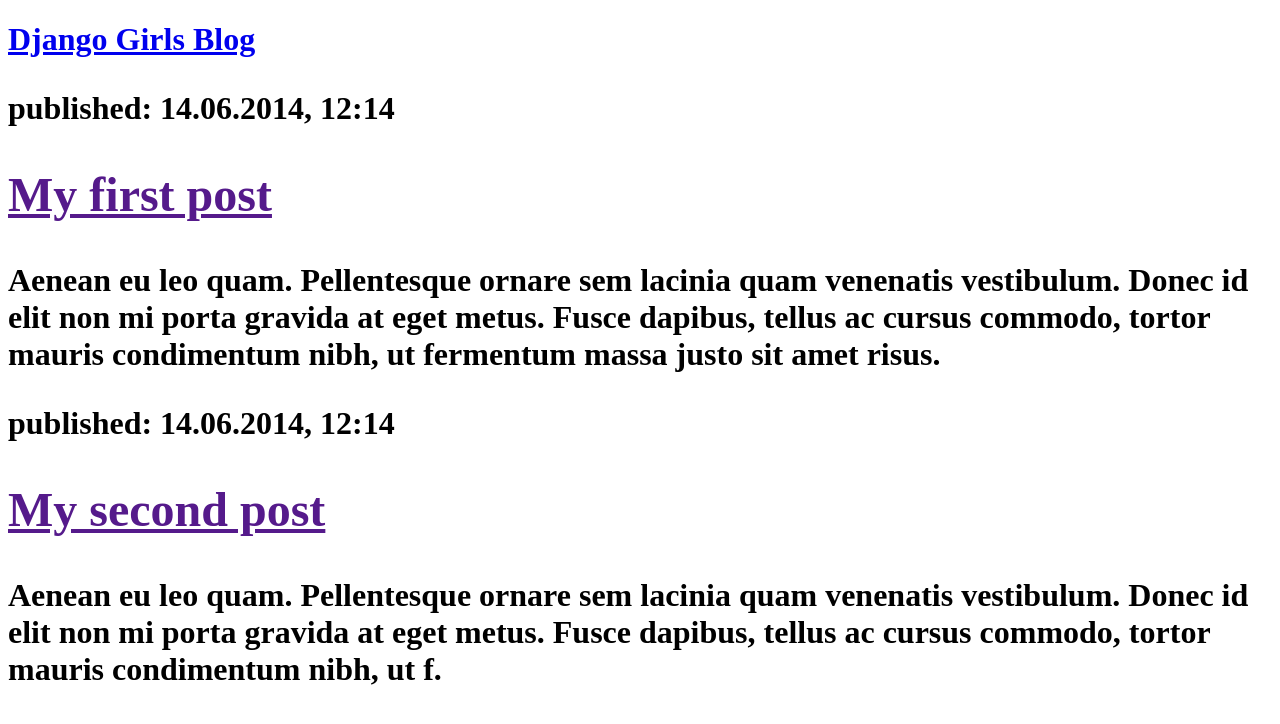
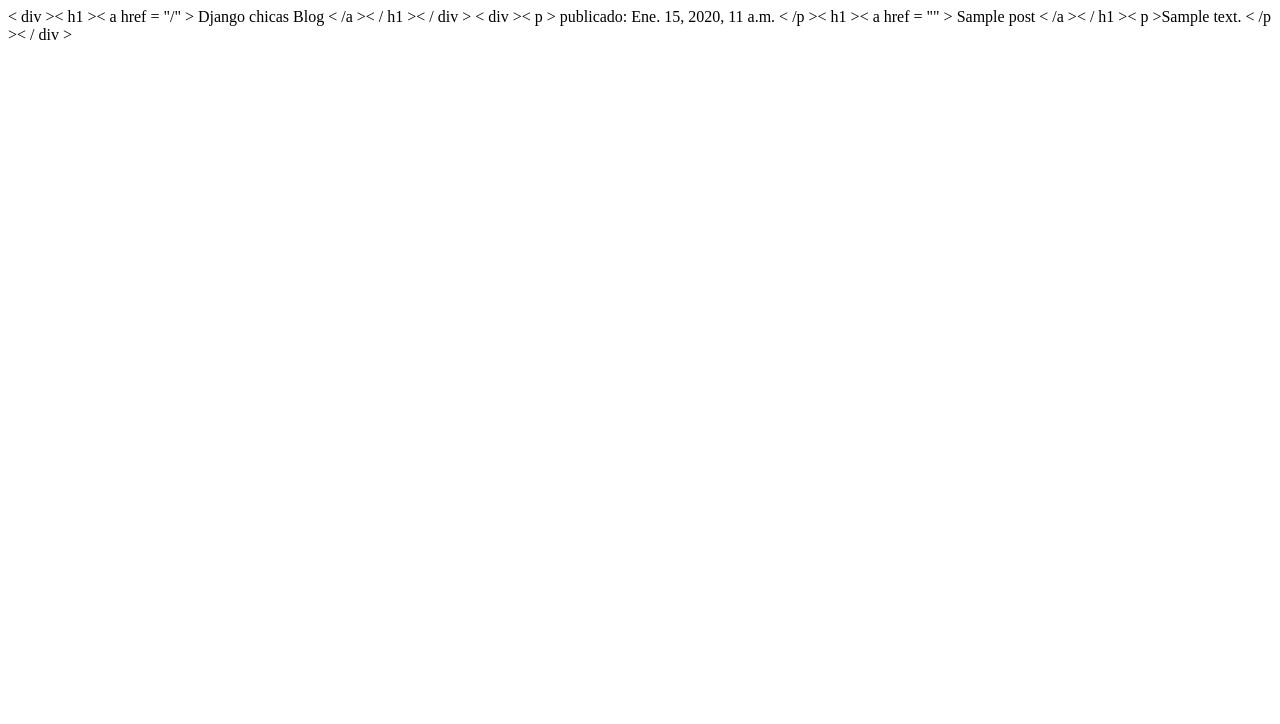
Before and after one commit to kmechatronik/my-first-blog, a Django app: template blog/templates/blog/post_list.html in a window 1280 px wide. Shown: the top 724 px of the page. Run offline with Django 3.2, Linux system fonts and the light colour scheme; the template is opened without the code that fills it: values that come from a table or form of the project are taken from there, others are empty; tables that the repository leaves empty hold one stand-in row (values such as "Sample post").

Commit message:
Templates modificados para mostrar post desde base de datos.

```diff
--- a/blog/templates/blog/post_list.html
+++ b/blog/templates/blog/post_list.html
@@ -5,20 +5,10 @@
         <title>Django Girls blog</title>
     </head>
     <body>
-        <div>
-            <h1><a href="/">Django Girls Blog</a></
-        </div>
-
-        <div>
-            <p>published: 14.06.2014, 12:14</p>
-            <h2><a href="">My first post</a></h2>
-            <p>Aenean eu leo quam. Pellentesque ornare sem lacinia quam venenatis vestibulum. Donec id elit non mi porta gravida at eget metus. Fusce dapibus, tellus ac cursus commodo, tortor mauris condimentum nibh, ut fermentum massa justo sit amet risus.</p>
-        </div>
-
-        <div>
-            <p>published: 14.06.2014, 12:14</p>
-            <h2><a href="">My second post</a></h2>
-            <p>Aenean eu leo quam. Pellentesque ornare sem lacinia quam venenatis vestibulum. Donec id elit non mi porta gravida at eget metus. Fusce dapibus, tellus ac cursus commodo, tortor mauris condimentum nibh, ut f.</p>
-        </div>
+        < div >< h1 >< a href = "/" > Django chicas Blog < /a >< / h1 >< / div >
+        {% for post in posts %}
+            < div >< p > publicado: {{ post.published_date }} < /p >< h1 >< a href = "" >
+            {{ post.title }} < /a >< / h1 >< p >{{ post.text|linebreaksbr }} < /p >< / div >
+        {% endfor %}
     </body>
 </html>
```
Also changed, not shown: blog/views.py (+5 -2 lines).
